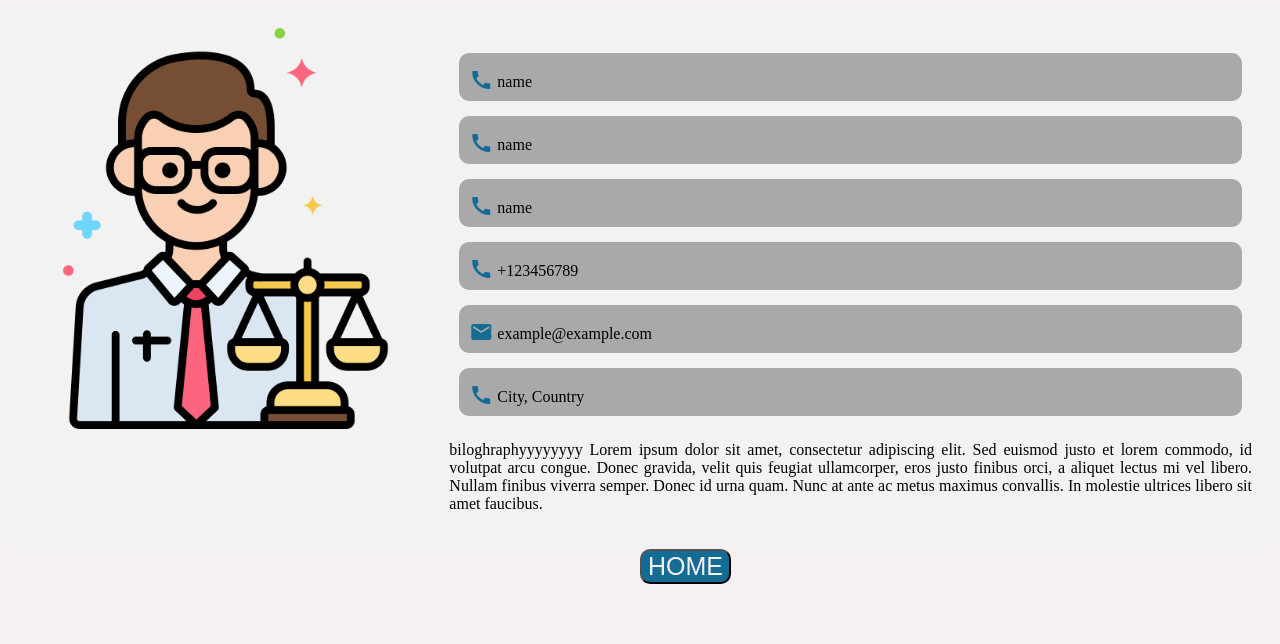
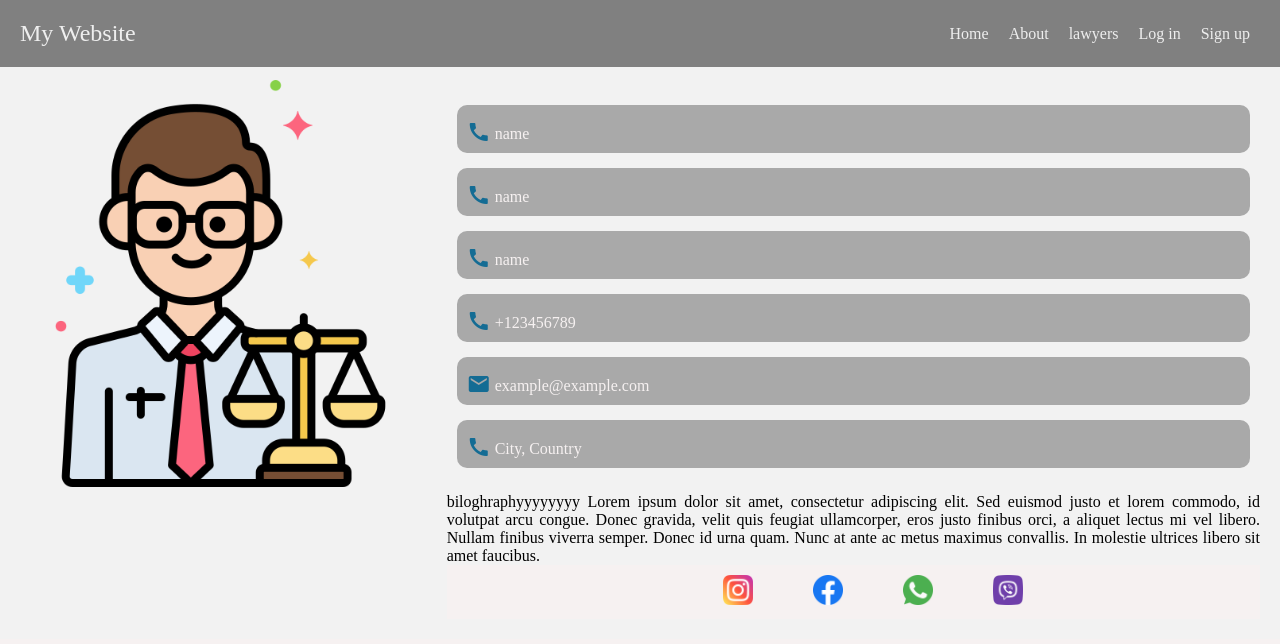
Before and after one commit to sako-ranj/lawyer-website, a PHP site: page /profile_screen.php in a window 1280 px wide. Shown: the top 644 px of the page. Run offline with PHP 8.4, Linux system fonts and the light colour scheme.

Commit message:
updated profle screen signup and login

```diff
--- a/profile_screen.php
+++ b/profile_screen.php
@@ -9,8 +9,74 @@
 
   <title>Document</title>
   <style>
+    * {
+      margin: 0;
+      padding: 0;
+      box-sizing: border-box;
+    }
+
     body {
       background-color: #f6f1f1;
+    }
+
+    .navbar {
+      /* rgba(0, 0, 0, 0.5) */
+      position: fixed;
+      top: 0;
+      left: 0;
+      width: 100%;
+      background-color: gray;
+      ;
+      z-index: 100;
+      margin-bottom: 30px;
+    }
+
+    .container {
+      display: flex;
+      justify-content: space-between;
+      align-items: center;
+      padding: 20px;
+    }
+
+    .logo {
+      color: #eeeeee;
+      font-size: 24px;
+      text-decoration: none;
+    }
+
+    .logo:hover {
+      color: #00adb5;
+    }
+
+    .nav-links {
+      display: flex;
+      justify-content: space-between;
+      list-style: none;
+    }
+
+    .nav-links li {
+      margin: 0 10px;
+    }
+
+    .nav-links li a {
+      color: #eeeeee;
+      text-decoration: none;
+    }
+
+    .nav-links li a:hover {
+      color: #00adb5;
+    }
+
+    .burger {
+      display: none;
+      cursor: pointer;
+    }
+
+    .burger .line {
+      width: 25px;
+      height: 3px;
+      background-color: #eeeeee;
+      margin: 5px;
     }
 
     .profile-container {
@@ -18,6 +84,7 @@
       flex-direction: row;
       background-color: #f2f2f2;
       padding: 20px;
+      margin-top: 60px;
     }
 
     .profile-left {
@@ -52,6 +119,7 @@
       text-align: left;
       font-size: 16px;
       background-color: darkgrey;
+      color: #f6f1f1;
     }
 
     .profile-bio {
@@ -80,10 +148,54 @@
       color: #146c94;
       transition: 1s;
     }
+
+    .bottom-bar {
+      display: flex;
+      justify-content: center;
+      align-items: center;
+      background-color: #f6f1f1;
+      padding: 10px;
+    }
+
+    .bottom-bar a {
+      margin-right: 10px;
+    }
+
+    .bottom-bar img {
+      height: 30px;
+      padding-left: 50px;
+    }
+
+    @media screen and (max-width: 600px) {
+      .bottom-bar {
+        flex-wrap: wrap;
+      }
+
+      .bottom-bar a {
+        margin: 5px;
+      }
+    }
   </style>
 </head>
 
 <body>
+  <nav class="navbar">
+    <div class="container">
+      <a href="#" class="logo">My Website</a>
+      <ul class="nav-links">
+        <li><a href="index.php">Home</a></li>
+        <li><a href="">About</a></li>
+        <li><a href="index.php">lawyers</a></li>
+        <li><a href="login.php">Log in</a></li>
+        <li><a href="signup.php">Sign up</a></li>
+      </ul>
+      <div class="burger">
+        <div class="line"></div>
+        <div class="line"></div>
+        <div class="line"></div>
+      </div>
+    </div>
+  </nav>
   <div class="profile-container">
     <div class="profile-left">
       <img src="images/male_lawyer.png" alt="Profile Picture" class="profile-picture" />
@@ -120,11 +232,17 @@
         Donec id urna quam. Nunc at ante ac metus maximus convallis. In
         molestie ultrices libero sit amet faucibus.
       </p>
+
+      <div class="bottom-bar">
+        <a href="#" target="_blank"><img src="images/insta.png" alt="Instagram"></a>
+        <a href="#" target="_blank"><img src="images/facebook.png" alt="Facebook"></a>
+        <a href="#" target="_blank"><img src="images/whatsapp.png" alt="WhatsApp"></a>
+        <a href="#" target="_blank"><img src="images/viber.png" alt="Viber"></a>
+      </div>
+
     </div>
   </div>
-  <a href="index.php">
-    <button id="getBack">HOME</button>
-  </a>
+
 </body>
 
 </html>
--- a/style.css
+++ b/style.css
@@ -273,7 +273,9 @@ body {
   border: 1px solid #00adb5;
   border-radius: 5px;
   box-shadow: 0 0 10px rgba(0, 0, 0, 0.2);
+margin-top: 200px;
 }
+
 
 .login h1,
 .signup h1 {
```
Also changed, not shown: login.php (+19 -0 lines), signup.php (+18 -0 lines), images/facebook.png (added), images/insta.png (added), images/viber.png (added), images/whatsapp.png (added).
